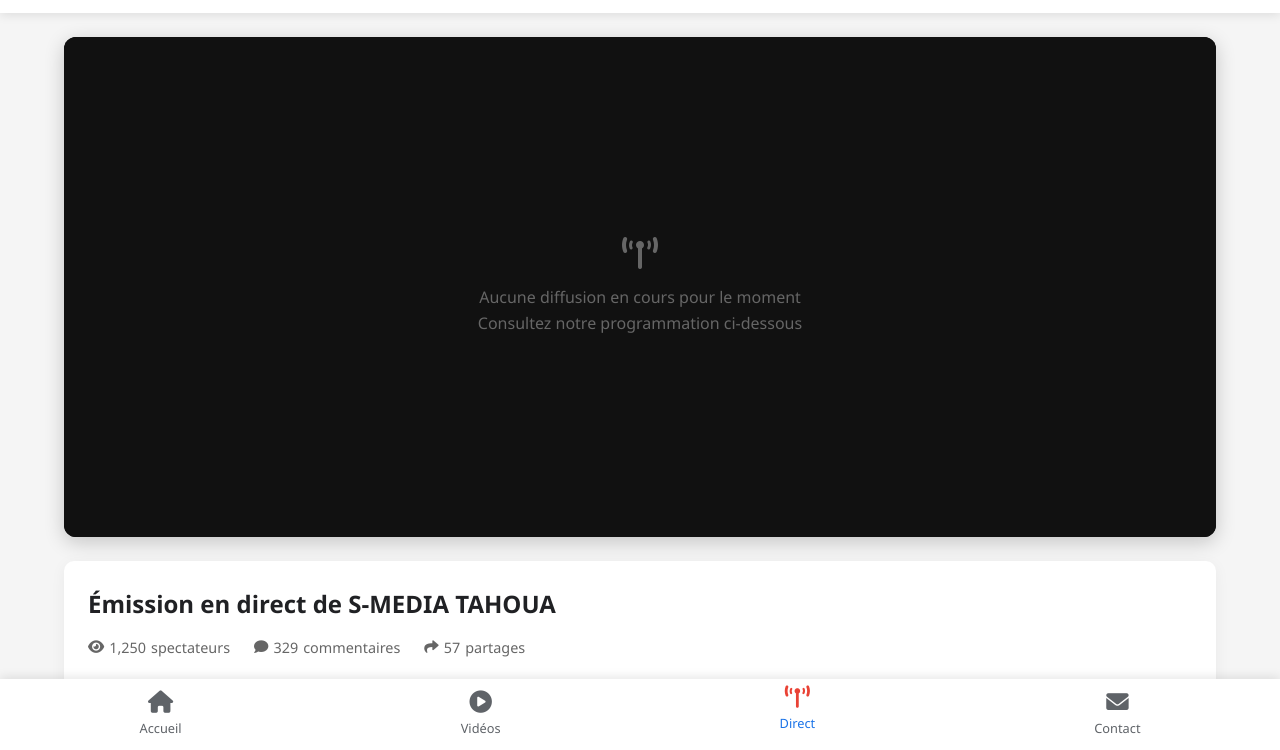
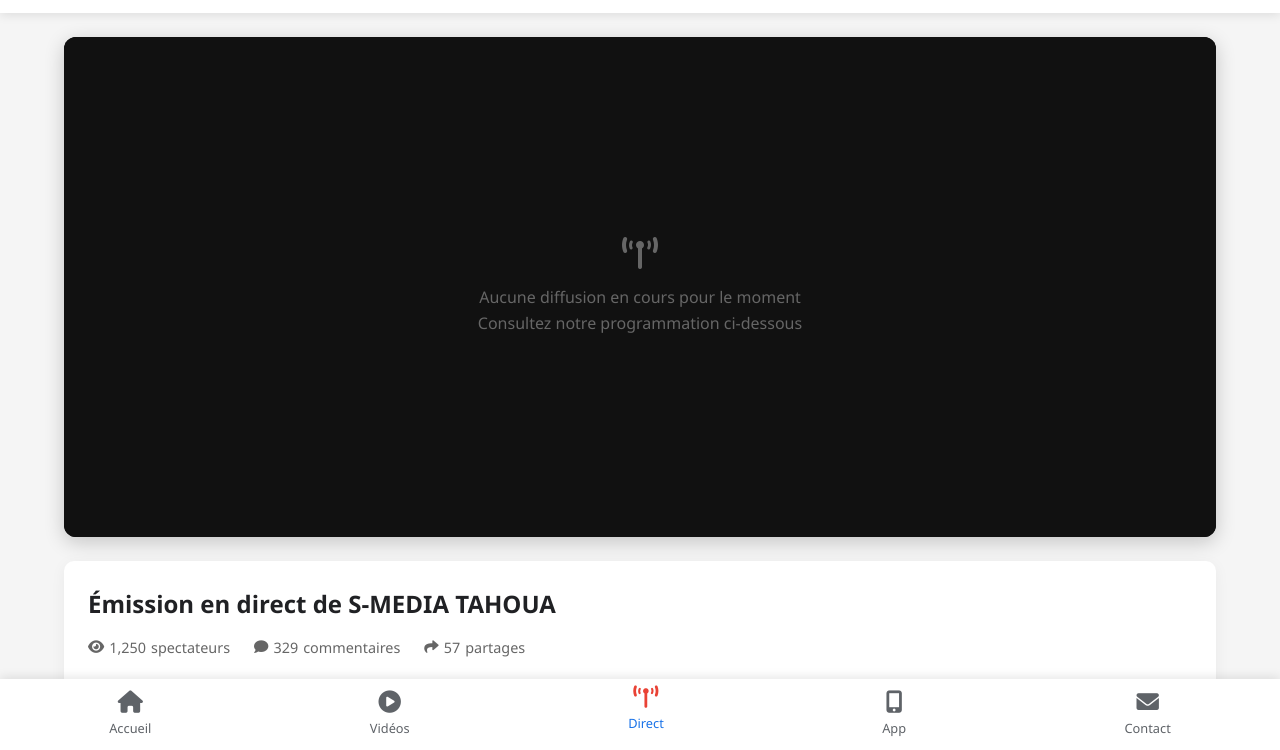
Before and after one commit to abdoulkhan211/smedia, a plain HTML site: page live.html in a window 1280 px wide. Shown: the part 50-800 px from the top of the page. Drawn offline with Linux system fonts and the light colour scheme.

Commit message:
Update live.html

```diff
--- a/live.html
+++ b/live.html
@@ -362,9 +362,15 @@
             <i class="fas fa-play-circle"></i>
             <span>Vidéos</span>
         </a>
+
         <a href="live.html" class="nav-item active">
             <i class="fas fa-broadcast-tower"></i>
             <span>Direct</span>
+        </a>
+
+        <a href="app.html" class="nav-item">
+            <i class="fas fa-mobile-alt"></i>
+            <span>App</span>
         </a>
         <a href="contact.html" class="nav-item">
             <i class="fas fa-envelope"></i>
```
